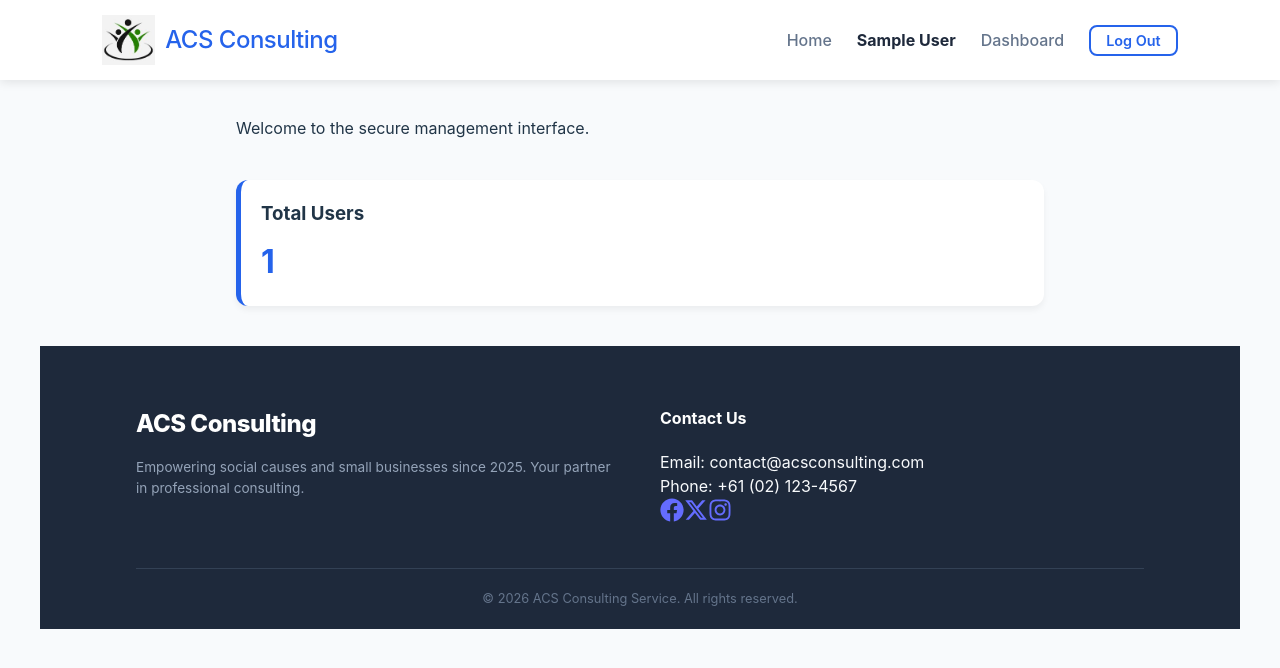
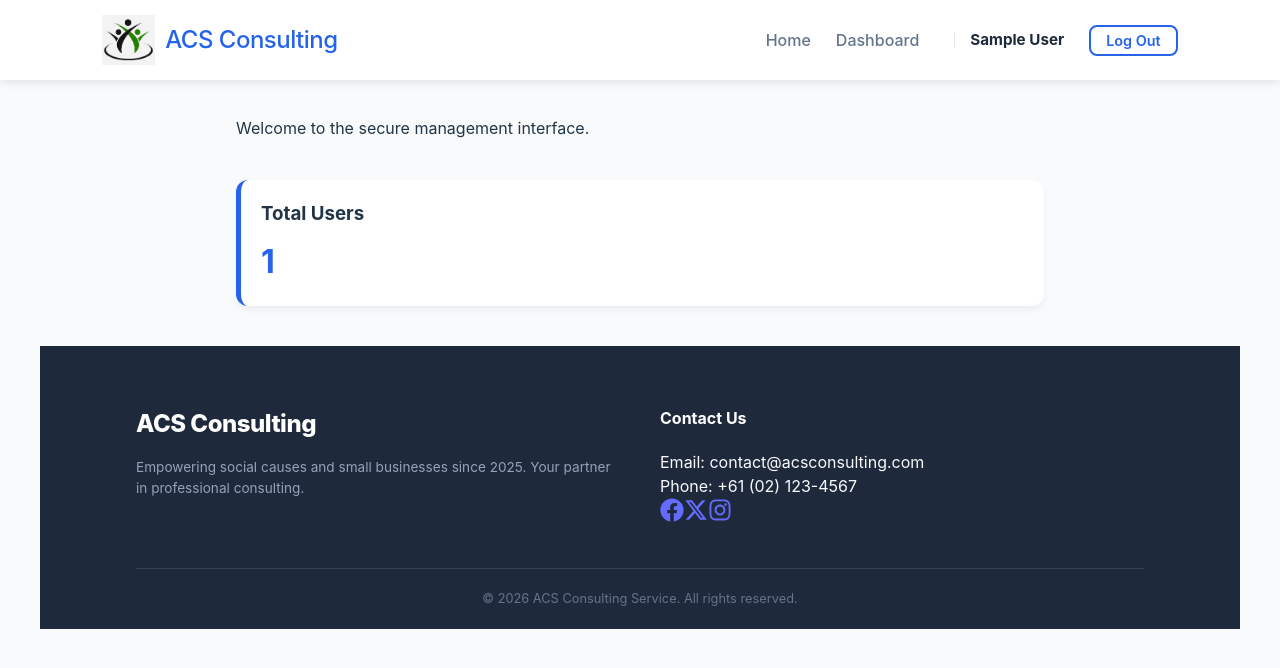
Before and after one commit to evelynlei/acsproject, a React (Vite) app in the folder frontend/: page /admin in a window 1280 px wide. Shown: the top 668 px of the page. Built offline with nearby package versions, Linux system fonts and the light colour scheme; sample sign-in values are in the browser's storage.

Commit message:
update user dashboard styles and navbar links

```diff
--- a/frontend/src/components/Navbar.jsx
+++ b/frontend/src/components/Navbar.jsx
@@ -99,15 +99,23 @@ export default function Navbar() {
           )}
           {isLoggedIn && (
             <>
-              <li style={{ display: 'flex', alignItems: 'center', gap: '10px' }}>
-                <span style={{ fontWeight: 700, color: 'var(--text-color)' }}>{currentUser?.name || 'User'}</span>
-                {currentUser?.is_admin === true && (
-                  <span style={{ background: '#111827', color: '#fff', fontSize: '12px', fontWeight: 800, padding: '4px 10px', borderRadius: '999px' }}>
-                    Admin
+              <li>
+                <Link to="/dashboard" className={location.pathname === '/dashboard' ? 'active' : ''}>
+                Dashboard
+                </Link>
+              </li>
+              <li className="user-profile-section">
+                <div className="user-info-badge">
+                  <span className="user-name">
+                    {currentUser?.name || 'User'}
                   </span>
-                )}
+                  {currentUser?.is_admin === true && (
+                    <span className="admin-tag">
+                      Admin
+                    </span>
+                  )}
+                </div>
               </li>
-              <li><Link to="/dashboard">Dashboard</Link></li>
               <li>
                 <button onClick={handleLogout} className="btn-outline" style={{ padding: '5px 15px' }} disabled={isLoading}>
                   {isLoading ? 'Logging Out...' : 'Log Out'}
--- a/frontend/src/styles.css
+++ b/frontend/src/styles.css
@@ -484,3 +484,36 @@ body.logged-in .hero-btns {
         transform: rotate(360deg);
     }
 }
+
+.user-profile-section {
+    display: flex;
+    align-items: center;
+    margin-left: 10px;
+    padding-left: 15px;
+    border-left: 1px solid var(--light-gray);
+}
+
+.user-info-badge {
+    display: flex;
+    flex-direction: column;
+    align-items: flex-end;
+    gap: 2px;
+}
+
+.user-name {
+    font-weight: 700;
+    color: var(--text-color);
+    font-size: 0.95rem;
+    line-height: 1;
+}
+
+.admin-tag {
+    background: #111827;
+    color: #fff;
+    font-size: 10px;
+    font-weight: 800;
+    padding: 2px 8px;
+    border-radius: 4px;
+    text-transform: uppercase;
+    letter-spacing: 0.5px;
+}
```
Also changed, not shown: 1 other file (tests, documents, lock files or other folders).
